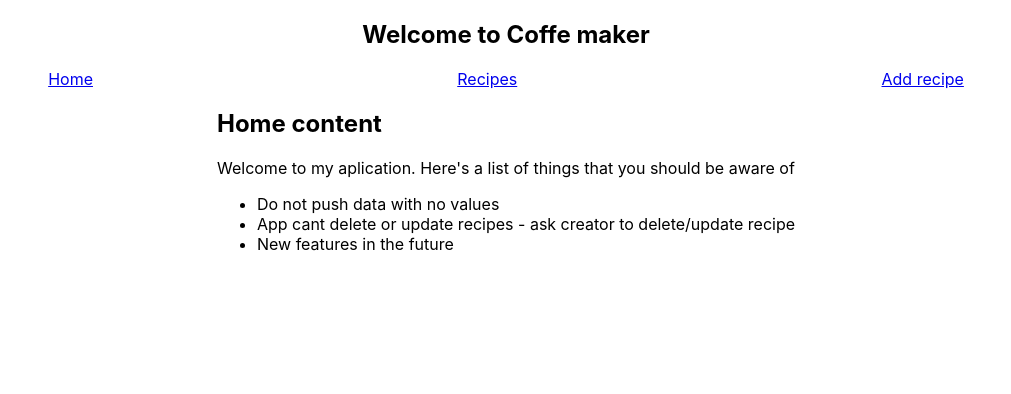
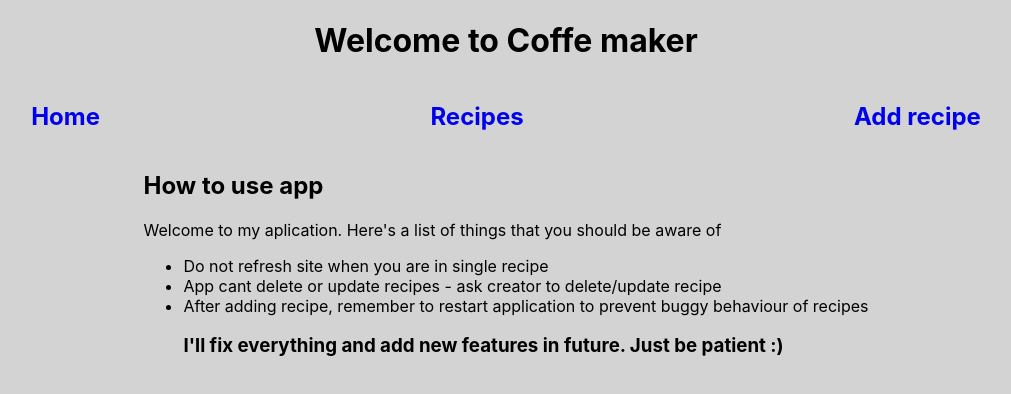
Before and after one commit to EniuK/CoffeApi, a React (Create React App) app: page / in a window 1280 px wide. Shown: the top 394 px of the page, without its empty margins (134-1145 px from the left). Built offline with nearby package versions, Linux system fonts and the light colour scheme; no server answers; the database is empty.

Commit message:
Add styles to routes

```diff
--- a/src/components/home/home.jsx
+++ b/src/components/home/home.jsx
@@ -3,13 +3,14 @@ const Home = () => {
   return (
     <div className="home-container">
       <div className="about">
-        <h2>Home content</h2>
+        <h2>How to use app</h2>
         Welcome to my aplication. Here's a list of things that you should be
         aware of
         <ul>
-          <li>Do not push data with no values</li>
+          <li>Do not refresh site when you are in single recipe</li>
           <li>App cant delete or update recipes - ask creator to delete/update recipe</li>
-          <li>New features in the future</li>
+          <li>After adding recipe, remember to restart application to prevent buggy behaviour of recipes</li>
+          <h3>I'll fix everything and add new features in future. Just be patient :)</h3>
         </ul>
       </div>
     </div>
--- a/src/components/home/home.scss
+++ b/src/components/home/home.scss
@@ -1,3 +1,7 @@
+body {
+  background-color: lightgray;
+}
+
 .home-container {
   display: flex;
   justify-content: center;
--- a/src/components/list-of-recipe/list-of-recipe.js
+++ b/src/components/list-of-recipe/list-of-recipe.js
@@ -1,31 +1,20 @@
-import { useContext } from "react";
+import { useContext, useEffect } from "react";
 import { CoffeeContext } from "../../context/coffee-context";
 import { Link } from "react-router-dom";
+import "./list-of-recipe.scss";
 
 const ListOfRecipe = () => {
   const { recipes } = useContext(CoffeeContext);
+
   return (
     <div className="list-of-recipe">
       {recipes?.map((recipe) => {
         return (
-          <div className="recipe-item">
-            <Link to={`/recipeList/${recipe.key}`}>
-              <h1>{recipe.coffeVariables.recipeName}</h1>
-            </Link>
-            <ul>Burnrate: {recipe.coffeVariables.burnRate}</ul>
-            <ul>Coffe amount: {recipe.coffeVariables.coffe} gram</ul>
-            <ul>Dishes: {recipe.coffeVariables.dishes}</ul>
-            <ul>Flood time: {recipe.coffeVariables.flood} seconds</ul>
-            <ul>Grind clicks: {recipe.coffeVariables.grind} clicks</ul>
-            <ul>Water temperature: {recipe.coffeVariables.temp}°C</ul>
-            <ul>Water amount: {recipe.coffeVariables.water} ml</ul>
-            <ul>Desc: {recipe.coffeVariables.description}</ul>
-            <div>
-              {/* <p>Type number of coffe you got </p>
-              <input type="number" name={recipe.coffeVariables.recipeName} />
-              Water needed for this recipe: {coffeAmount} */}
+          <Link className="link" to={`/recipeList/${recipe.key}`}>
+            <div className="recipe-item" key={recipes.key}>
+              <h3>{recipe.coffeVariables.recipeName}</h3>
             </div>
-          </div>
+          </Link>
         );
       })}
     </div>
--- a/src/components/list-of-recipe/list-of-recipe.scss
+++ b/src/components/list-of-recipe/list-of-recipe.scss
@@ -1,3 +1,20 @@
-.list-of-recipe{
-    display: flex;
+.list-of-recipe {
+  display: flex;
+  flex-direction: column;
+
+  .link {
+    text-decoration: none;
+
+    .recipe-item {
+      display: flex;
+
+      height: 70px;
+      justify-content: center;
+      border: 1px solid black;
+    }
+    .recipe-item:hover {
+      background-color: antiquewhite;
+      color: coral;
+    }
+  }
 }
--- a/src/components/nav-bar/nav-bar.jsx
+++ b/src/components/nav-bar/nav-bar.jsx
@@ -3,16 +3,22 @@ import { Link } from "react-router-dom";
 const NavBar = () => {
   return (
     <div className="container">
-      <h2>Welcome to Coffe maker</h2>
+      <h1>Welcome to Coffe maker</h1>
       <nav className="navbar-container">
         <div className="navbar">
-          <Link to="/">Home</Link>
+          <Link className="link" to="/">
+            <h2>Home</h2>
+          </Link>
         </div>
         <div className="navbar">
-          <Link to="/recipeList">Recipes</Link>
+          <Link className="link" to="/recipeList">
+            <h2>Recipes</h2>
+          </Link>
         </div>
         <div className="navbar">
-          <Link to="/recipeAdd">Add recipe</Link>
+          <Link className="link" to="/recipeAdd">
+            <h2>Add recipe</h2>
+          </Link>
         </div>
       </nav>
     </div>
--- a/src/components/nav-bar/nav-bar.scss
+++ b/src/components/nav-bar/nav-bar.scss
@@ -8,9 +8,12 @@
     margin: 0 10px;
     flex-grow: 3;
     justify-content: center;
-
   }
-  h2 {
+  h1 {
     text-align: center;
   }
+
+  .link {
+    text-decoration: none;
+  }
 }
--- a/src/components/selected-recipe/selected-recipe.jsx
+++ b/src/components/selected-recipe/selected-recipe.jsx
@@ -2,20 +2,39 @@ import { useContext, useState, useEffect } from "react";
 import { useParams } from "react-router-dom";
 import { CoffeeContext } from "../../context/coffee-context";
 const SelectedRecipe = () => {
-  const { recipes } = useContext(CoffeeContext);
-  const [recipe, setRecipe] = useState({});
+  const { recipe, recipes, handleSetRecipe } = useContext(CoffeeContext);
+  const [recipeSelected, setRecipeSelected] = useState(0);
+  const [dependency, setDependency] = useState(0);
+  const [water, setWater] = useState(0);
   const { id } = useParams();
-  const handleSetRecipe = () => {
-    const item = recipes.find((recipe) => recipe.key === id);
-    setRecipe(item);
+  handleSetRecipe(id);
+
+  const waterNeeded = (e) => {
+    setWater(e.target.value * dependency);
+    setRecipeSelected(recipe);
   };
+
   useEffect(() => {
-    handleSetRecipe();
-  }, [recipe, id, setRecipe, handleSetRecipe]);
-  console.log(recipe);
-  console.log(id);
+    handleSetRecipe(id);
+    setDependency(recipe.coffeVariables.water / recipe.coffeVariables.coffe);
+  }, [recipe, id]);
 
-  return <div className="recipe-wrapper"></div>;
+  return (
+    <div className="recipe-wrapper">
+      <h1>{recipe.coffeVariables.recipeName}</h1>
+      <ul>Burnrate: {recipe.coffeVariables.burnRate}</ul>
+      <ul>Coffe amount: {recipe.coffeVariables.coffe} gram</ul>
+      <ul>Dishes: {recipe.coffeVariables.dishes}</ul>
+      <ul>Flood time: {recipe.coffeVariables.flood} seconds</ul>
+      <ul>Grind clicks: {recipe.coffeVariables.grind} clicks</ul>
+      <ul>Water temperature: {recipe.coffeVariables.temp}°C</ul>
+      <ul>Water amount: {recipe.coffeVariables.water} ml</ul>
+      <ul>Desc: {recipe.coffeVariables.description}</ul>
+      <p>Type number of coffe you want for this recipe</p>
+      <input type="number" onChange={(e) => waterNeeded(e)} />
+      <p>Water needed: {water} ml</p>
+    </div>
+  );
 };
 
 export default SelectedRecipe;
--- a/src/context/coffee-context.jsx
+++ b/src/context/coffee-context.jsx
@@ -38,7 +38,7 @@ const obj = {
 };
 
 const [coffeVariables, setCoffeVariables] = useState(obj);
-
+const [recipe, setRecipe] = useState({});
 const Push = () => {
   if (JSON.stringify(coffeVariables) === JSON.stringify(obj)) {
     return;
@@ -61,15 +61,22 @@ function handleChange(event) {
   });
 }
 
+  const handleSetRecipe = (id) => {
+    const item = recipes.find((recipe) => recipe.key === id);
+    setRecipe(item);
+  };
+
 const CoffeeContextProviderValue = useMemo(
   () => ({
+    recipe,
     recipes,
     isSuccess,
     Push,
     handleChange,
     coffeVariables,
+    handleSetRecipe
   }),
-  [recipes, isSuccess, Push, handleChange, coffeVariables]
+  [recipes,recipe,  isSuccess, Push, handleChange, coffeVariables, handleSetRecipe]
 );
 
   return (
```
